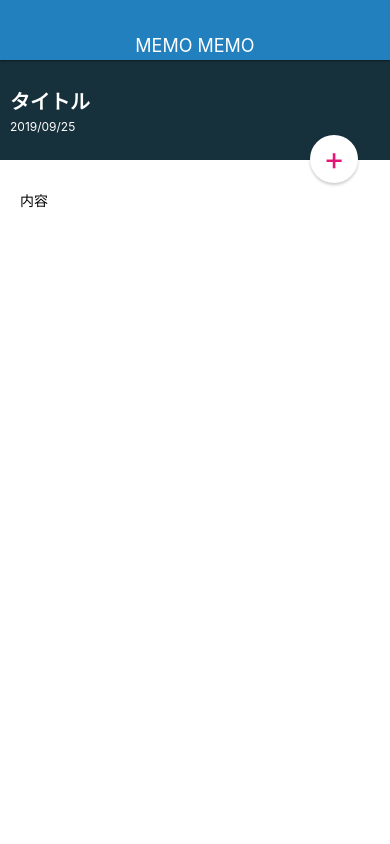
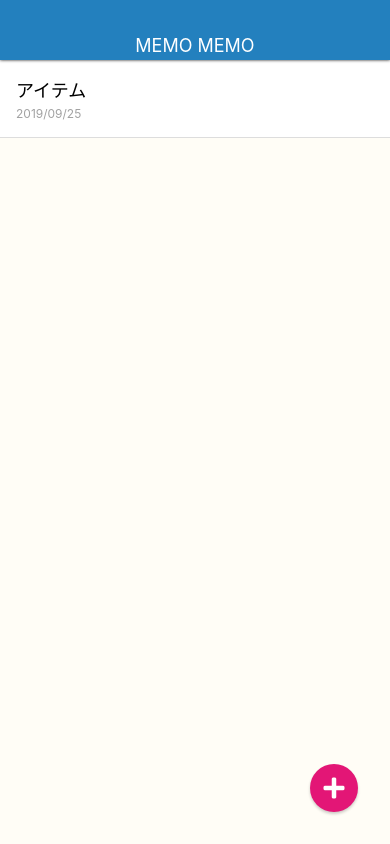
Before and after one commit to kzfrkw/MemoApp, a React Native app: screen / in a window 390 px wide. Built offline with nearby package versions, Linux system fonts and the light colour scheme.

Commit message:
Add icon font

```diff
--- a/App.tsx
+++ b/App.tsx
@@ -2,7 +2,7 @@
 import { StyleSheet, View } from 'react-native';
 
 import AppBar from './src/components/AppBar';
-import MemoDetailScreen from './src/screens/MemoDetailScreen';
+import MemoDetailScreen from './src/screens/MemoListScreen';
 
 export default function App() {
   return (
--- a/package.json
+++ b/package.json
@@ -9,6 +9,7 @@
   },
   "dependencies": {
     "expo": "^34.0.1",
+    "expo-font": "^7.0.0",
     "react": "16.8.3",
     "react-dom": "^16.8.6",
     "react-native": "https://github.com/expo/react-native/archive/sdk-34.0.0.tar.gz",
--- a/src/elements/CircleButton.js
+++ b/src/elements/CircleButton.js
@@ -1,7 +1,20 @@
 import React from 'react';
 import { StyleSheet, View, Text } from 'react-native';
+import * as Font from 'expo-font';
+import FontAwsome from '../../assets/fonts/fa-solid-900.ttf';
 
 class CircleButton extends React.Component {
+    state = {
+        fontLoaded: false,
+    }
+    async componentDidMount() {
+        await Font.loadAsync({
+            'FontAwsome': FontAwsome,
+        })
+
+        this.setState({ fontLoaded: true});
+    }
+
     render() {
         const { style, color } = this.props;
         let bgColor = '#E31676';
@@ -13,9 +26,13 @@
         }
         return (
             <View style={[styles.circleButton, style, { backgroundColor: bgColor}]}>
-                <Text style={[styles.circleButtonText, { color: textColor}]}>
-                {this.props.children}
-                </Text>
+                {
+                    this.state.fontLoaded ? (
+                        <Text style={[styles.circleButtonText, { color: textColor}]}>
+                            {this.props.children}
+                        </Text>
+                    ) : null
+                }
             </View>
         );
     }
@@ -37,9 +54,9 @@
         zIndex: 10,
       },
       circleButtonText: {
-        fontSize: 32,
+        fontFamily: 'FontAwsome',
+        fontSize: 24,
         lineHeight: 32,
-        color: '#fff'
       }
 })
 
--- a/src/screens/MemoDetailScreen.js
+++ b/src/screens/MemoDetailScreen.js
@@ -16,7 +16,7 @@
                     <Text>内容</Text>
                 </View>
 
-                <CircleButton color='white' style={styles.editButton}>+</CircleButton>
+                <CircleButton color='white' style={styles.editButton}>{'\uf303'}</CircleButton>
             </View>
         );
     }
--- a/src/screens/MemoListScreen.js
+++ b/src/screens/MemoListScreen.js
@@ -9,7 +9,7 @@
         return(
             <View style={styles.container}>
                 <MemoList />
-                <CircleButton>+</CircleButton>
+                <CircleButton>{'\uf067'}</CircleButton>
             </View>
         );
     }
```
Also changed, not shown: assets/fonts/fa-solid-900.ttf (added), 1 other file (tests, documents, lock files or other folders).
